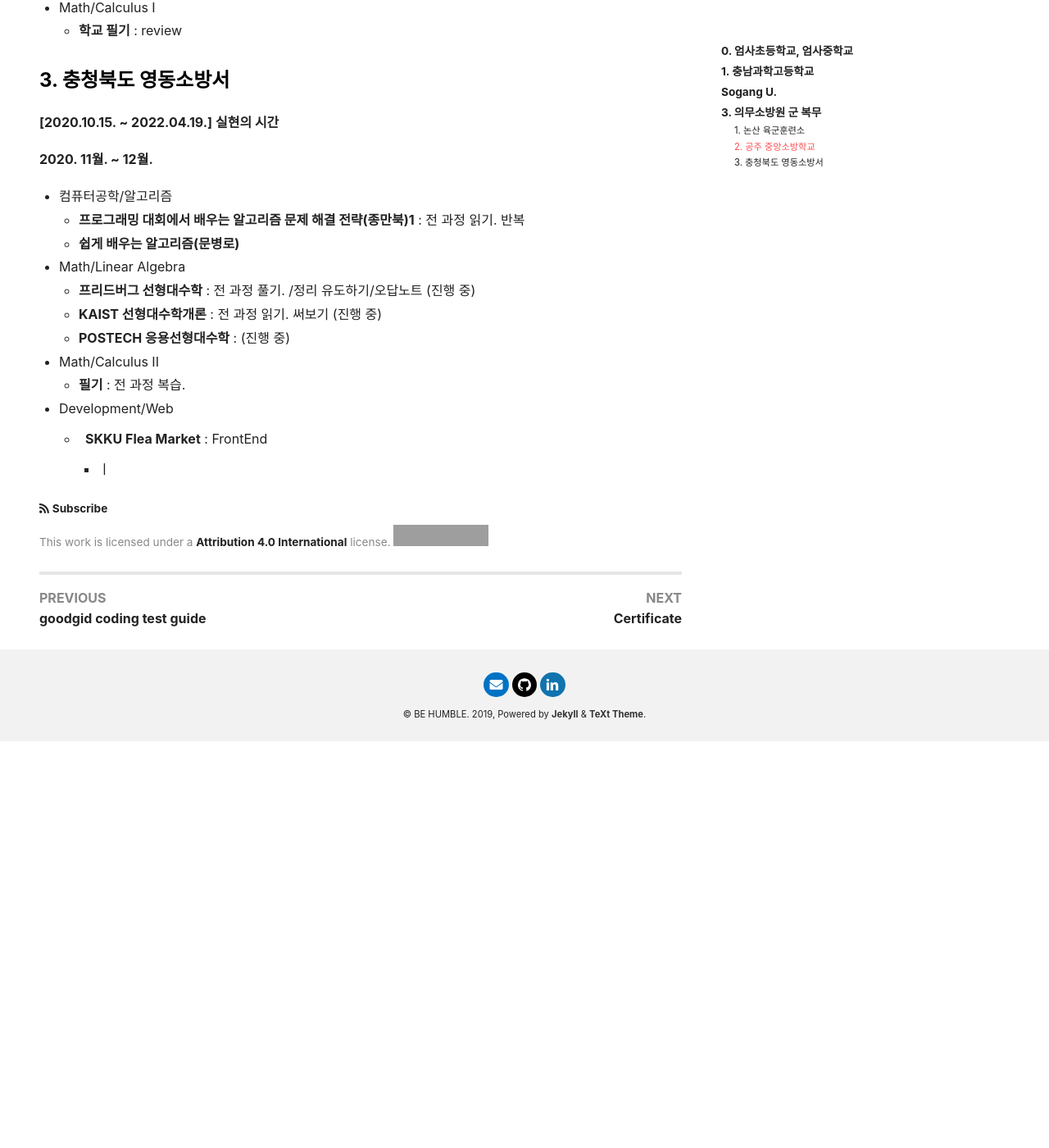
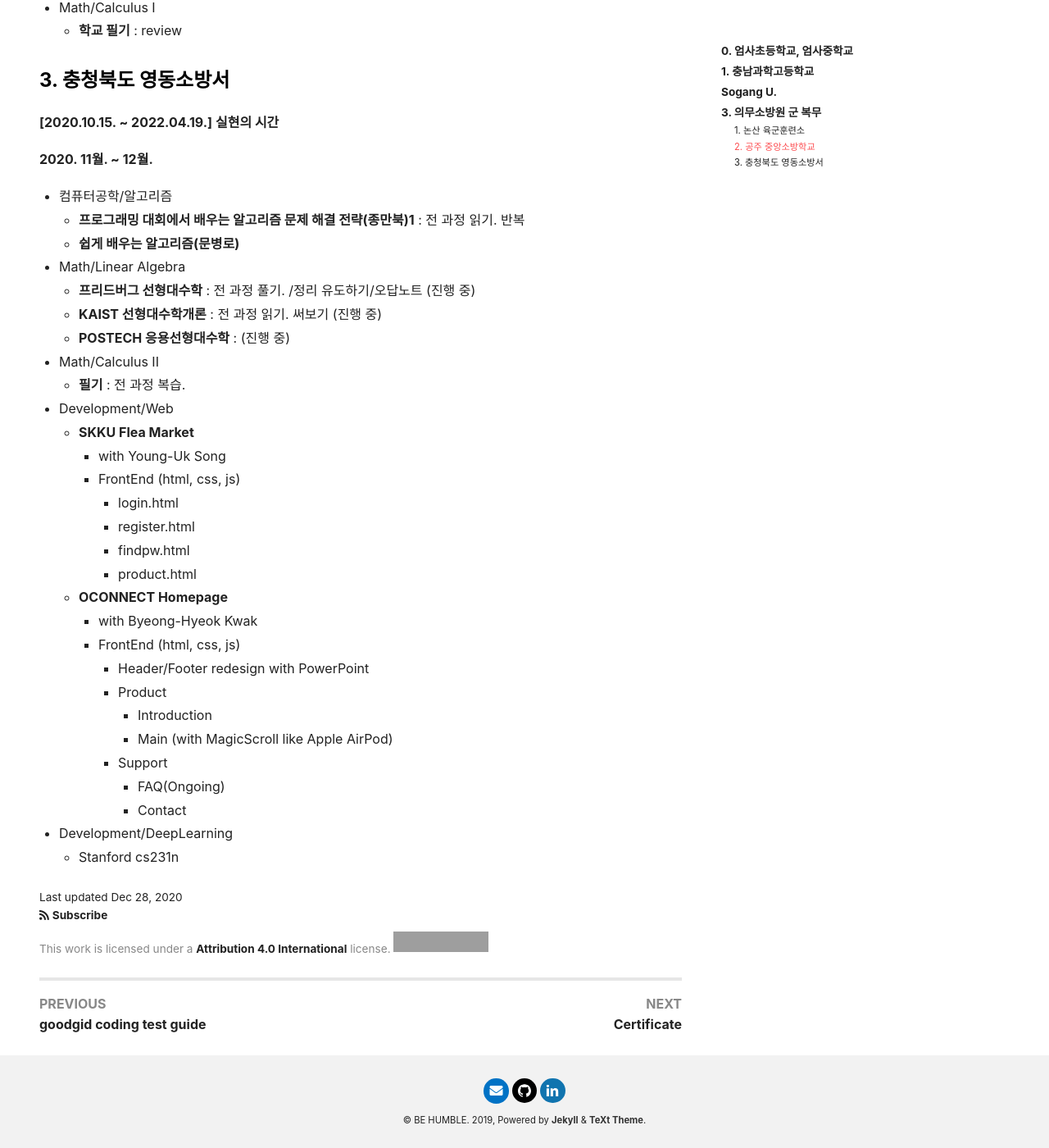
Before and after one commit to underthelights/previous, a Jekyll site: the page built from _posts/licht/2020-12-27-Erinnerung2020.md, in a window 1280 px wide and 1400 px high, scrolled down 2655 px. Shown: the whole window at 82% size. Built offline with Jekyll 4.4.1, drawn with Linux system fonts in a browser that asks for light colours; nearby versions of some CDN libraries; before the commit the page ends 3559 px from its top, so only the background shows below that; some of the changed text lies outside the part shown; grey boxes are pictures that could not be loaded.

Commit message:
Update 2020-12-27-Erinnerung2020.md

```diff
--- a/_posts/licht/2020-12-27-Erinnerung2020.md
+++ b/_posts/licht/2020-12-27-Erinnerung2020.md
@@ -109,7 +109,24 @@
    - **필기** : 전 과정 복습.
 
 - Development/Web
-   - **SKKU Flea Market** : FrontEnd
+   - **SKKU Flea Market**
+     - with Young-Uk Song
+     - FrontEnd (html, css, js)
+       - login.html
+       - register.html
+       - findpw.html
+       - product.html
 
+   - **OCONNECT Homepage**
+     - with Byeong-Hyeok Kwak
+     - FrontEnd (html, css, js)
+       - Header/Footer redesign with PowerPoint
+       - Product
+         - Introduction
+         - Main (with MagicScroll like Apple AirPod)
+       - Support
+         - FAQ(Ongoing)
+         - Contact
 
-     - ㅣ
+- Development/DeepLearning
+  - Stanford cs231n
```
Also changed, not shown: other parts of _posts/licht/2020-12-27-Erinnerung2020.md (+2 -2 lines).
